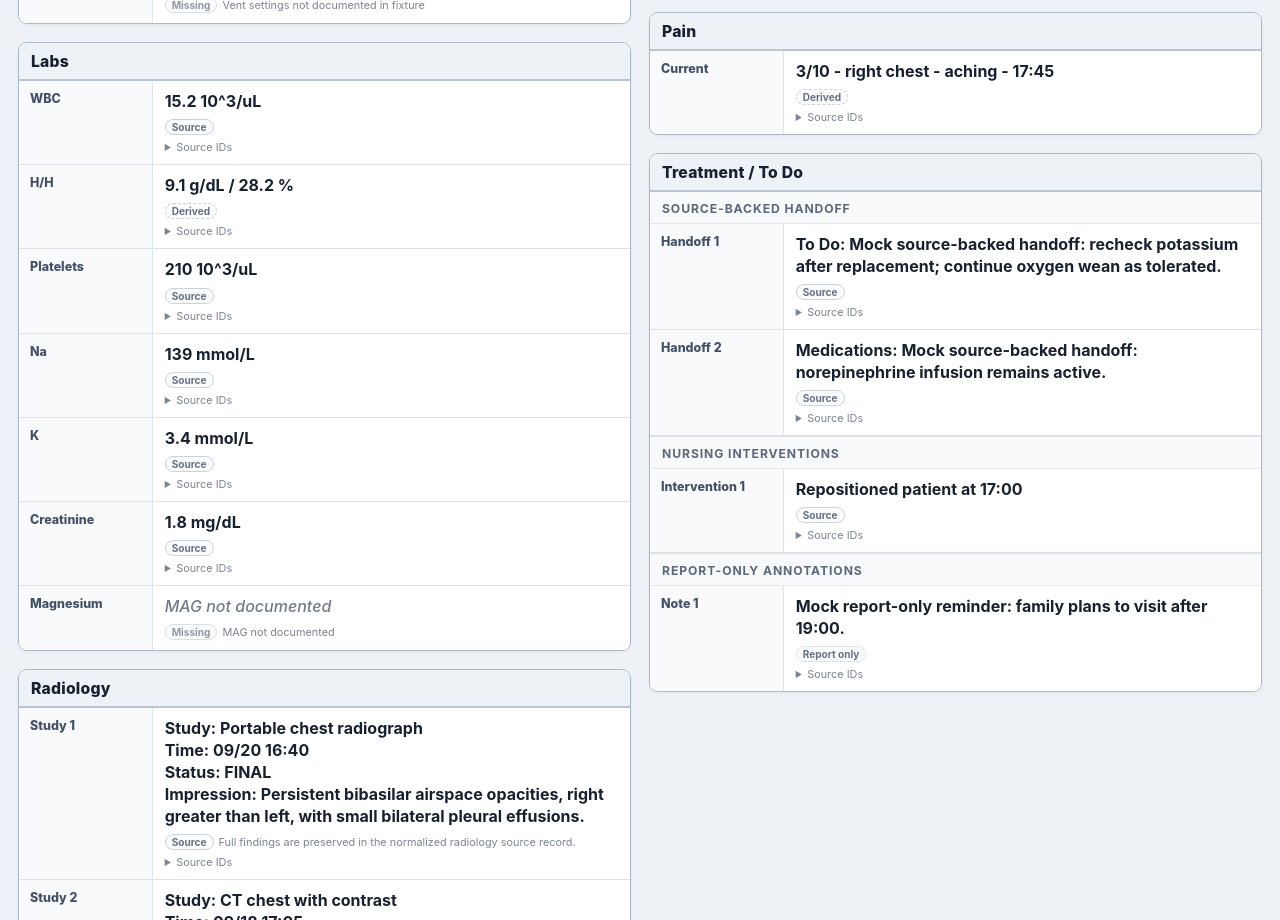
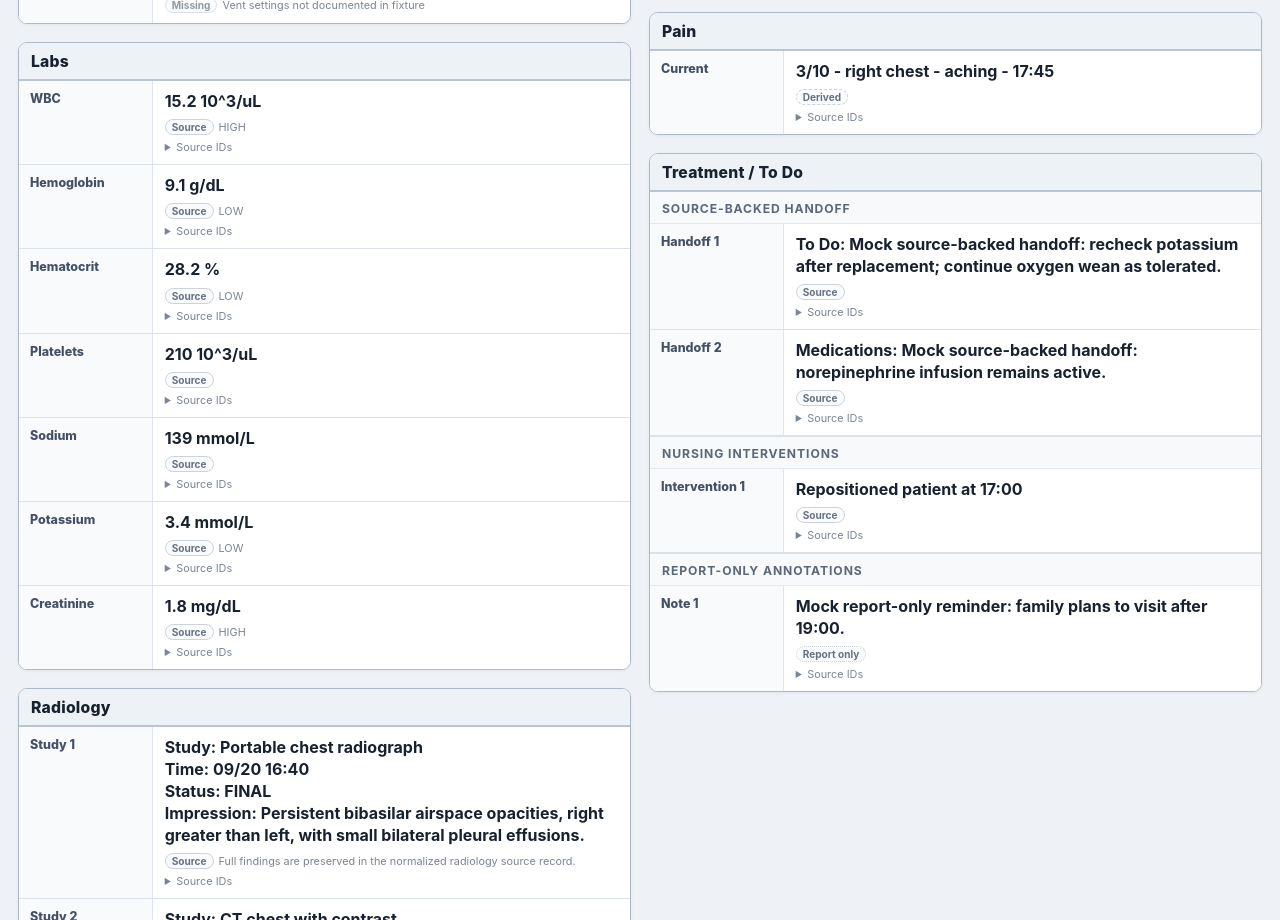
Before and after one commit to badmrfrosty313/Epic-Report-Sheet, a React (Vite) app: page / in a window 1280 px wide. Shown: the part 1880-2800 px from the top of the page. Built offline with nearby package versions, Linux system fonts and the light colour scheme.

Commit message:
Use dynamic full lab collection

```diff
--- a/src/selection.ts
+++ b/src/selection.ts
@@ -28,8 +28,7 @@ import {
   selectBgmSlot,
   selectCodeStatus,
   selectEnteralAccess,
-  selectHh,
-  selectLab,
+  selectAllLabs,
   selectLocation,
   selectNutrition,
   selectRadiologyReports,
@@ -138,15 +137,7 @@ export function buildReportState(fixture: IcuFixture): ReportState {
       ]),
     ),
     pain: selectPain(fixture),
-    labs: {
-      WBC: selectLab(fixture, "WBC"),
-      "H/H": selectHh(fixture),
-      Platelets: selectLab(fixture, "PLT"),
-      Na: selectLab(fixture, "NA"),
-      K: selectLab(fixture, "K"),
-      Creatinine: selectLab(fixture, "CREAT"),
-      Magnesium: selectLab(fixture, "MAG"),
-    },
+    labs: selectAllLabs(fixture),
     radiology: selectRadiologyReports(fixture),
     treatment: {
       handoff: fixture.handoff_fields
@@ -221,7 +212,6 @@ export function buildReportState(fixture: IcuFixture): ReportState {
         "respiratory.lul_effective",
         "gi.abdomen_summary",
         "gu.shift_uop_ml",
-        "labs.hh_display",
         "pain.current_display",
         ...fixture.report_config.bgm_slots.map(
           (slot) => `bgm.slot_${slot.key}`,
```
